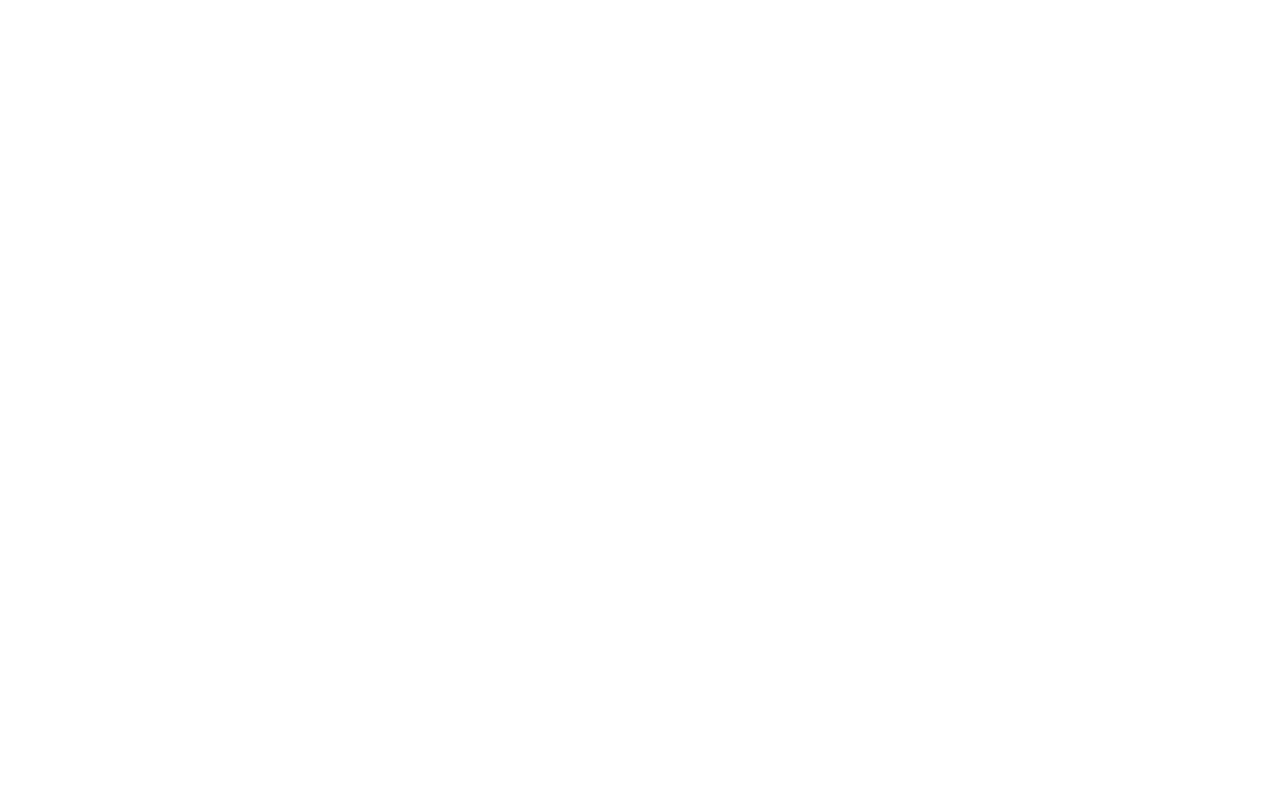
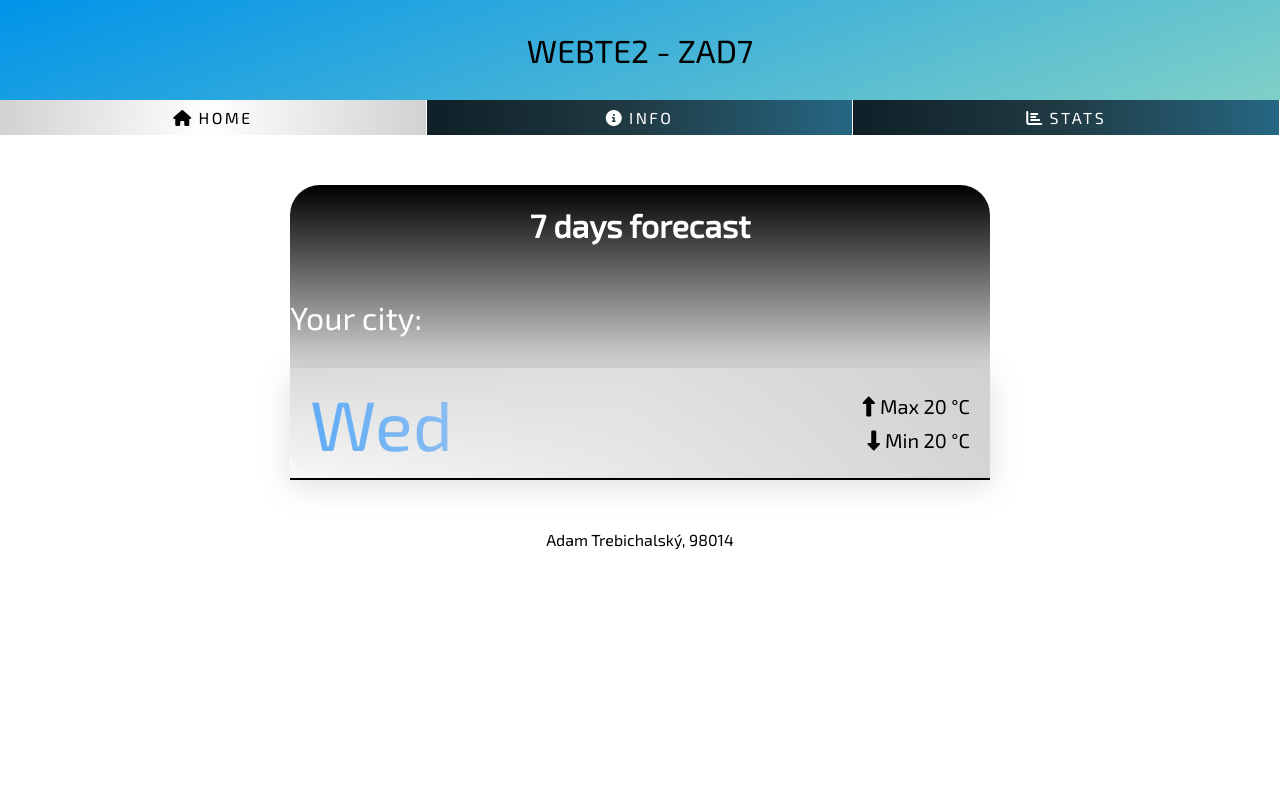
Before and after one commit to adamt1312/WEBTE2_zad7, a PHP site: page / in a window 1280 px wide. Before the commit the page is empty. Run offline with PHP 8.4, Linux system fonts and the light colour scheme; some libraries are stand-ins or nearby versions.

Commit message:
home page/fetch API data
fetching weather data from openweathermap API, based on user location

```diff
--- a/index.php
+++ b/index.php
@@ -3,3 +3,65 @@
 // Na prvej stránke bude zobrazená predpoveď počasia pre miesto, z ktorého si návšteník pozerá vašu stránku.
 // Pokiaľ nebude možné nájsť predpoveď počasia pre dané miesto, tak predpoveď sa zobrazí pre najbližšie mesto,
 // pre ktoré je predpoveď k dispozícii.
+
+?>
+
+<!doctype html>
+<html lang="en">
+<head>
+    <meta charset="UTF-8">
+    <meta name="viewport"
+          content="width=device-width, user-scalable=no, initial-scale=1.0, maximum-scale=1.0, minimum-scale=1.0">
+    <meta http-equiv="X-UA-Compatible" content="ie=edge">
+    <title>WEBTE2 - Zad7</title>
+    <link rel="stylesheet" href="styles.css">
+    <link rel="preconnect" href="https://fonts.gstatic.com">
+    <link href="https://fonts.googleapis.com/css2?family=Exo+2&display=swap" rel="stylesheet">
+    <script src="https://kit.fontawesome.com/e73d803768.js" crossorigin="anonymous"></script>
+    <script src="https://ajax.googleapis.com/ajax/libs/jquery/3.6.0/jquery.min.js"></script>
+    <script src="https://cdn.jsdelivr.net/npm/axios/dist/axios.min.js"></script>
+</head>
+<body>
+    <div class="container">
+        <div id="titleWrapper">WEBTE2 - ZAD7</div>
+        <div id="menuWrapper">
+            <div class="linkWrapper selected">
+                <a href="index.php" class="selected_a">
+                    <i class="fas fa-home"></i>Home
+                </a>
+            </div>
+            <div class="linkWrapper">
+                <a href="infoaboutyou.php">
+                    <i class="fas fa-info-circle"></i>Info
+                </a>
+            </div>
+            <div class="linkWrapper">
+                <a href="stats.php">
+                    <i class="fas fa-chart-bar"></i></i>Stats
+                </a>
+            </div>
+
+        </div>
+
+
+        <div class="contentWrapper">
+            <h1>7 days forecast</h1>
+            <div class="weather_info">
+                <div style="display: inline-block; font-size: 2rem; width: 100%"><p id="city_par">Your city:</p></div>
+                <div id="daysWrapper">
+                    <div class="dayForecast">
+                        <span class="dayTitle">Wed</span>
+                        <div class="dayInfo">
+                            <span class="temp"><i class="fas fa-long-arrow-alt-up"></i>Max 20 °C</span>
+                            <span class="temp"><i class="fas fa-long-arrow-alt-down"></i>Min 20 °C</span>
+                        </div>
+                    </div>
+                </div>
+            </div>
+        </div>
+    </div>
+
+    <footer>Adam Trebichalský, 98014</footer>
+    <script src="script.js"></script>
+</body>
+</html>
--- /dev/null
+++ b/script.js
@@ -0,0 +1,64 @@
+$( document ).ready(function() {
+    let latitude;
+    let longitude;
+    getWeather(latitude,longitude);
+
+
+});
+
+const getWeather = async (latitude,longitude) => {
+    navigator.geolocation.getCurrentPosition((msg) => {
+        latitude = msg.coords.latitude;
+        longitude = msg.coords.longitude;
+        axios.get("https://maps.googleapis.com/maps/api/geocode/json?latlng="+latitude+","+longitude+"&location_type=APPROXIMATE&result_type=locality&key=AIzaSyA7CZAaPUUEy3mdGFUj9ypxx1pyZMLpAxE")
+            .then((response => document.getElementById("city_par").innerText += " " + response.data.results[0].formatted_address));
+        axios.get("https://api.openweathermap.org/data/2.5/onecall?lat="+ latitude + "&lon=" + longitude + "&exclude=minutely,hourly&units=metric&appid=f235b041cdc100ab2a0414039a79f3b6")
+            .then((response) => {
+                dataIntoDivs(response.data.daily);
+            })
+    });
+}
+
+const dataIntoDivs = (days) => {
+    let forecastWrapper = document.getElementById("daysWrapper");
+    days.forEach((day) => {
+        // dayForecast div
+        let dayForecast = document.createElement("div");
+        dayForecast.classList.add("dayForecast");
+        dayForecast.classList.add("grow");
+        document.getElementsByClassName("weather_info")[0].appendChild(dayForecast);
+
+        // let hr = document.createElement("hr");
+        // hr.classList.add("borderBottom");
+        // document.getElementsByClassName("weather_info")[0].appendChild(hr);
+
+        // dayTitle span
+        let dt = day.dt;
+        dt = dt * 1000;
+        const dateObject = new Date(dt);
+        const day_name = dateObject.toDateString().split(" ")[0];
+        let dayTitle = document.createElement("span");
+        dayTitle.classList.add("dayTitle");
+        dayTitle.innerText = day_name;
+
+        // dayInfo div
+        let dayInfo = document.createElement("div");
+        dayInfo.classList.add("dayInfo");
+
+        dayForecast.appendChild(dayTitle);
+        dayForecast.appendChild(dayInfo);
+
+        // span temps
+        let max_temp = document.createElement("span");
+        let min_temp = document.createElement("span");
+        max_temp.classList.add("temp");
+        min_temp.classList.add("temp");
+        // max_temp.append()
+        // min_temp.append("<i class=\"fas fa-long-arrow-alt-down\"></i>");
+        max_temp.innerText = "Max " + Math.round(parseFloat(day.temp.max)) + " °C";
+        min_temp.innerText = "Min " + Math.round(parseFloat(day.temp.min)) + " °C";
+        dayInfo.appendChild(max_temp);
+        dayInfo.appendChild(min_temp);
+        console.log(day);
+    })
+}
--- /dev/null
+++ b/styles.css
@@ -0,0 +1,160 @@
+body {
+    margin: 0;
+}
+
+.container {
+    display: flex;
+    justify-content: center;
+    align-items: center;
+    flex-direction: column;
+    font-family: 'Exo 2', sans-serif;
+}
+
+#titleWrapper {
+    height: 100px;
+    background-color: #0093E9; background-image: linear-gradient(160deg, #0093E9 0%, #80D0C7 100%);
+    width: 100%;
+    justify-content: center;
+    align-items: center;
+    display: flex;
+    font-size: 2rem;
+}
+
+#menuWrapper {
+    display: grid;
+    grid-template-columns: repeat(3, 1fr);
+    background-color: black;
+    width: 100%;
+    height: 35px;
+}
+
+.linkWrapper {
+    height: 100%;
+    width: auto;
+    background: linear-gradient(90deg, rgba(15,32,39,1) 0%, rgba(32,58,67,1) 48%, rgba(38,103,131,1) 100%);
+    border-right: 1.5px solid white;
+    display: flex;
+    justify-content: center;
+    align-items: center;
+    color: whitesmoke;
+}
+a {
+    color: #fff;
+    text-transform: uppercase;
+    text-decoration: none;
+    letter-spacing: 0.15em;
+    display: inline-block;
+    padding: 4px 20px;
+    position: relative;
+}
+a:after {
+    background: none repeat scroll 0 0 transparent;
+    bottom: 0;
+    content: "";
+    display: block;
+    height: 2px;
+    left: 50%;
+    position: absolute;
+    background: #fff;
+    transition: width 0.3s ease 0s, left 0.3s ease 0s;
+    width: 0;
+}
+a:hover:after {
+    width: 100%;
+    left: 0;
+}
+.fas {
+    padding-right: 5px !important;
+}
+
+.selected {
+    background: linear-gradient(94deg, rgba(209,209,209,1) 0%, rgba(255,255,255,1) 49%, rgba(209,209,209,1) 100%);
+    color: black !important;
+}
+
+.selected_a {
+    color: black !important;
+}
+.selected_a:after{
+    background: #000;
+}
+
+.contentWrapper {
+    display: flex;
+    flex-direction: column;
+    align-items: center;
+    color: white;
+    width: 700px;
+    height: auto;
+    border-radius: 30px;
+    background: linear-gradient(180deg, rgba(0,0,0,1) 0%, rgba(209,209,209,1) 60%, rgba(255,255,255,1) 100%);
+    margin-top: 50px;
+    margin-bottom: 50px;
+    z-index: 300;
+}
+.weather_info {
+    width: 100%;
+    height: 90%;
+}
+
+#city_par {
+
+}
+
+#daysWrapper {
+    display: flex;
+    flex-direction: column;
+    height: auto;
+    width: auto;
+
+}
+
+.dayForecast {
+    width: 100%;
+    height: 110px;
+    background: linear-gradient(90deg, rgba(232,232,232,0.3) 0%, rgba(226,226,226,0.7929393710609244) 48%, rgba(209,209,209,0.928833486519608) 100%);
+    display: flex;
+    align-items: center;
+    box-shadow: rgba(100, 100, 111, 0.2) 0px 7px 29px 0px;
+    border-bottom: black solid 2px;
+}
+
+.dayInfo {
+    display: flex;
+    flex-direction: column;
+    align-items: flex-end;
+    justify-content: center;
+    width: 100%;
+    height: 100%;
+    color: black;
+    padding: 15px;
+}
+
+.temp {
+    margin: 5px;
+    font-size: 20px;
+    z-index: 50;
+
+}
+
+.dayTitle {
+    font-size: 70px;
+    color: dodgerblue;
+    position: absolute;
+    z-index: -1;
+    padding-left: 20px;
+}
+
+.grow { transition: all .2s ease-in-out; }
+.grow:hover { transform: scale(1.1); }
+
+footer {
+    text-align: center;
+    font-family: 'Exo 2', sans-serif;
+}
+
+.borderBottom {
+    margin: 0;
+    height: 3px;
+    background-color: black;
+}
```
Also changed, not shown: infoaboutyou.php (+43 -0 lines), stats.php (+44 -0 lines).
